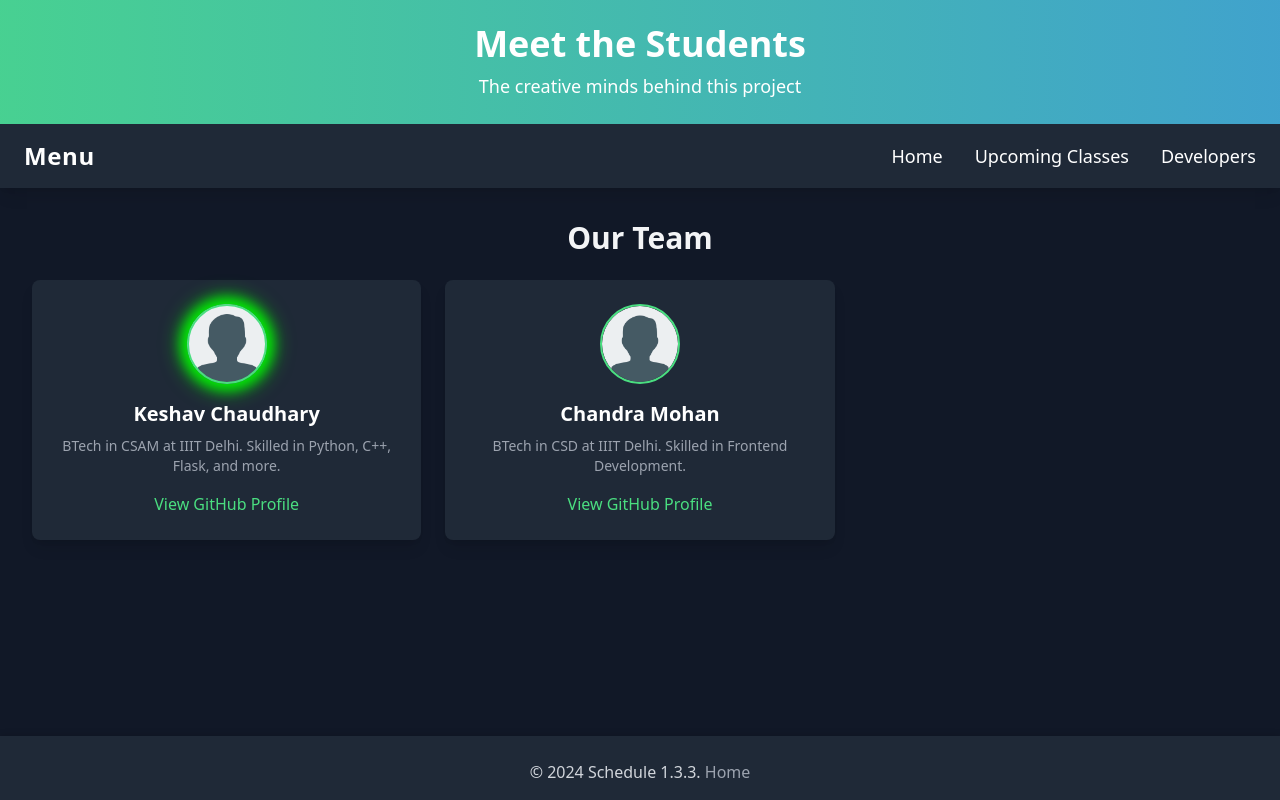
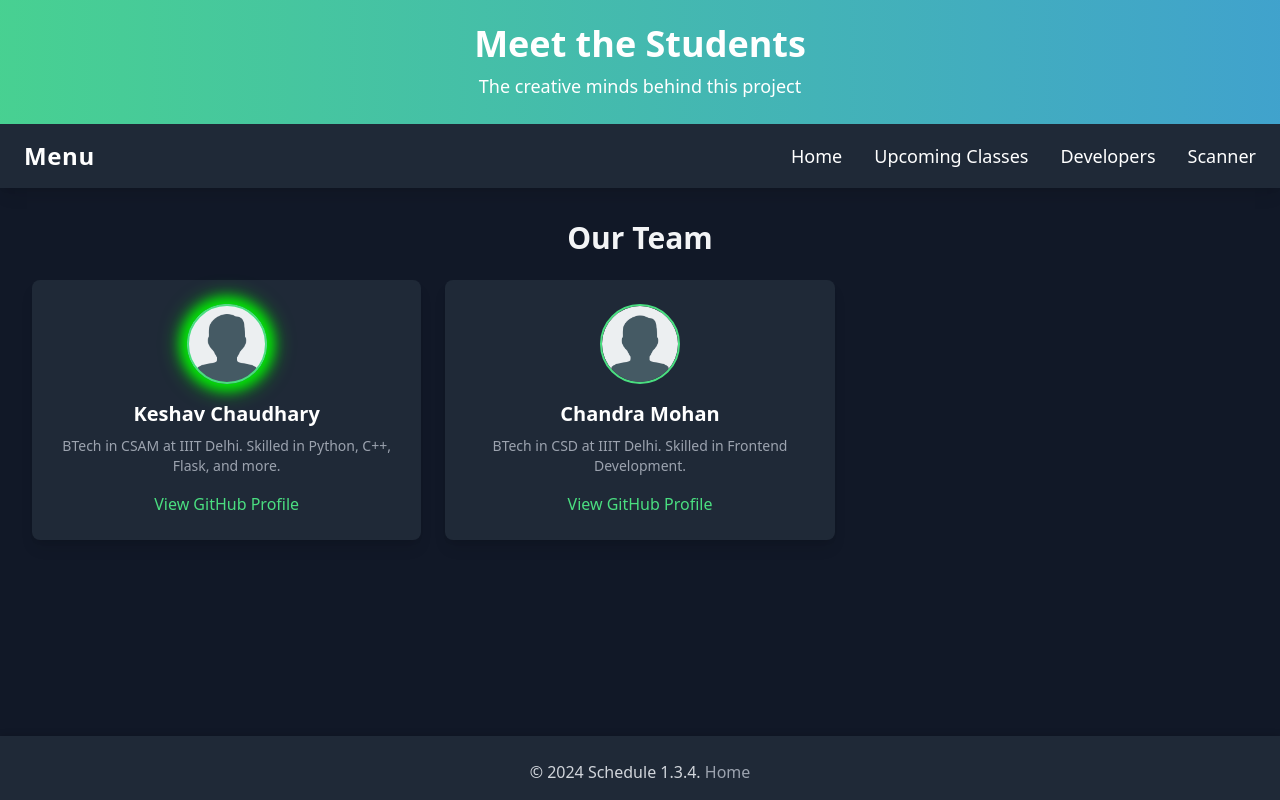
Before and after one commit to Keshav-Chaudhary/Timely2, a Flask app: page /developers in a window 1280 px wide. Run offline with Flask 3, Linux system fonts and the light colour scheme; some libraries are stand-ins or nearby versions.

Commit message:
Update developers.html

```diff
--- a/templates/developers.html
+++ b/templates/developers.html
@@ -34,6 +34,7 @@
                 <li><a href="{{ url_for('home') }}" class="hover:text-green-400 transition-colors duration-300 ease-in-out">Home</a></li>
                 <li><a href="{{ url_for('upcoming_classes') }}" class="hover:text-green-400 transition-colors duration-300 ease-in-out">Upcoming Classes</a></li>
                 <li><a href="{{ url_for('developers') }}" class="hover:text-green-400 transition-colors duration-300 ease-in-out">Developers</a></li>
+                <li><a href="{{ url_for('scanner') }}" class="hover:text-green-400 transition-colors duration-300 ease-in-out">Scanner</a></li>
             </ul>
         </div>
         <!-- Mobile Menu -->
@@ -41,6 +42,7 @@
             <li><a href="{{ url_for('home') }}" class="block hover:text-green-400 transition-colors duration-300 ease-in-out">Home</a></li>
             <li><a href="{{ url_for('upcoming_classes') }}" class="block hover:text-green-400 transition-colors duration-300 ease-in-out">Upcoming Classes</a></li>
             <li><a href="{{ url_for('developers') }}" class="block hover:text-green-400 transition-colors duration-300 ease-in-out">Developers</a></li>
+            <li><a href="{{ url_for('scanner') }}" class="hover:text-green-400 transition-colors duration-300 ease-in-out">Scanner</a></li>
         </ul>
     </nav>
 
@@ -59,7 +61,7 @@
                     </div>
                     <h3 class="text-xl font-bold text-white mb-2">Keshav Chaudhary</h3>
                     <p class="text-sm text-gray-400 mb-4">BTech in CSAM at IIIT Delhi. Skilled in Python, C++, Flask, and more.</p>
-                    <a href="https://github.com/Keshav-Chaudhary"
+                    <a href="https://github.com/tobecontinued"
                        target="_blank"
                        class="text-green-400 hover:text-green-500 font-medium transition duration-300">
                        View GitHub Profile
@@ -73,7 +75,7 @@
                          class="w-20 h-20 mx-auto rounded-full mb-4 border-2 border-green-400">
                     <h3 class="text-xl font-bold text-white mb-2">Chandra Mohan</h3>
                     <p class="text-sm text-gray-400 mb-4">BTech in CSD at IIIT Delhi. Skilled in Frontend Development.</p>
-                    <a href="https://github.com/Chandra23175"
+                    <a href="https://github.com/tobecontinued"
                        target="_blank"
                        class="text-green-400 hover:text-green-500 font-medium transition duration-300">
                        View GitHub Profile
@@ -88,7 +90,7 @@
     <!-- Footer -->
     <footer class="bg-gray-800 text-gray-300 py-4 mt-8">
         <div class="text-center container mx-auto px-4">
-            <p class="mt-2">&copy; 2024 Schedule 1.3.3.
+            <p class="mt-2">&copy; 2024 Schedule 1.3.4.
                 <a href="{{ url_for('home') }}"
                    class="text-gray-400 hover:text-gray-300 font-medium transition duration-300">
                    Home
```
